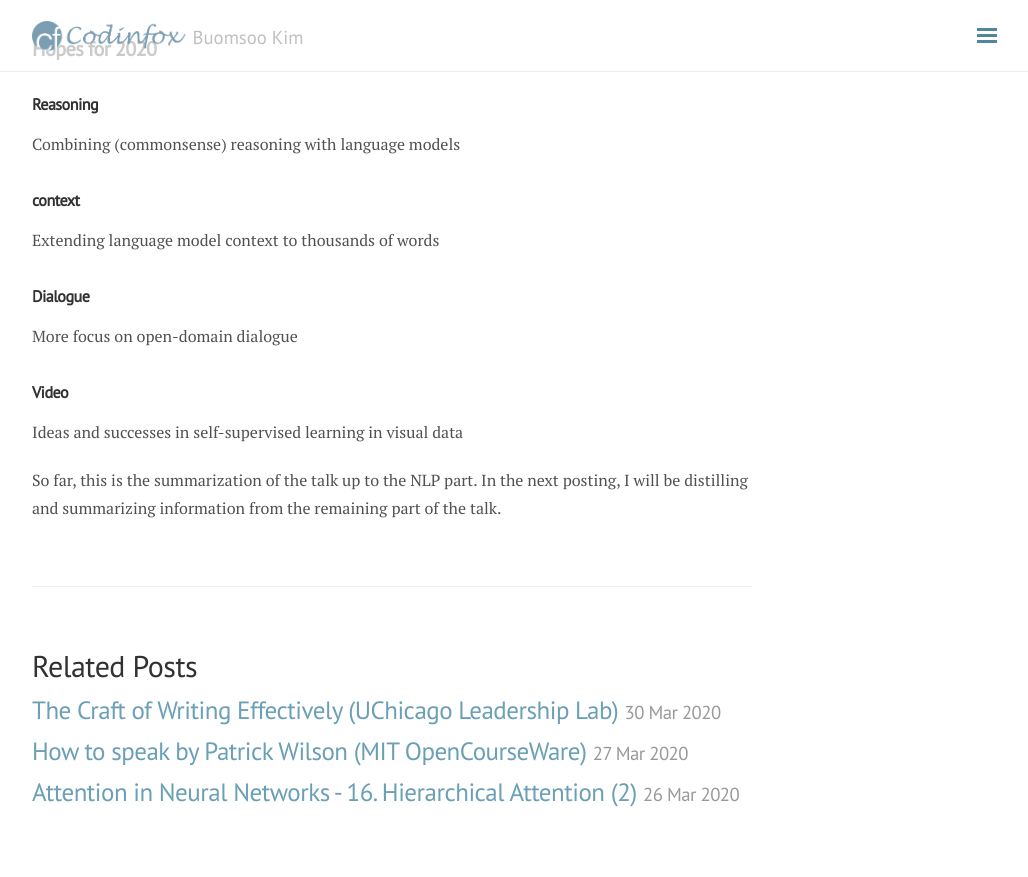
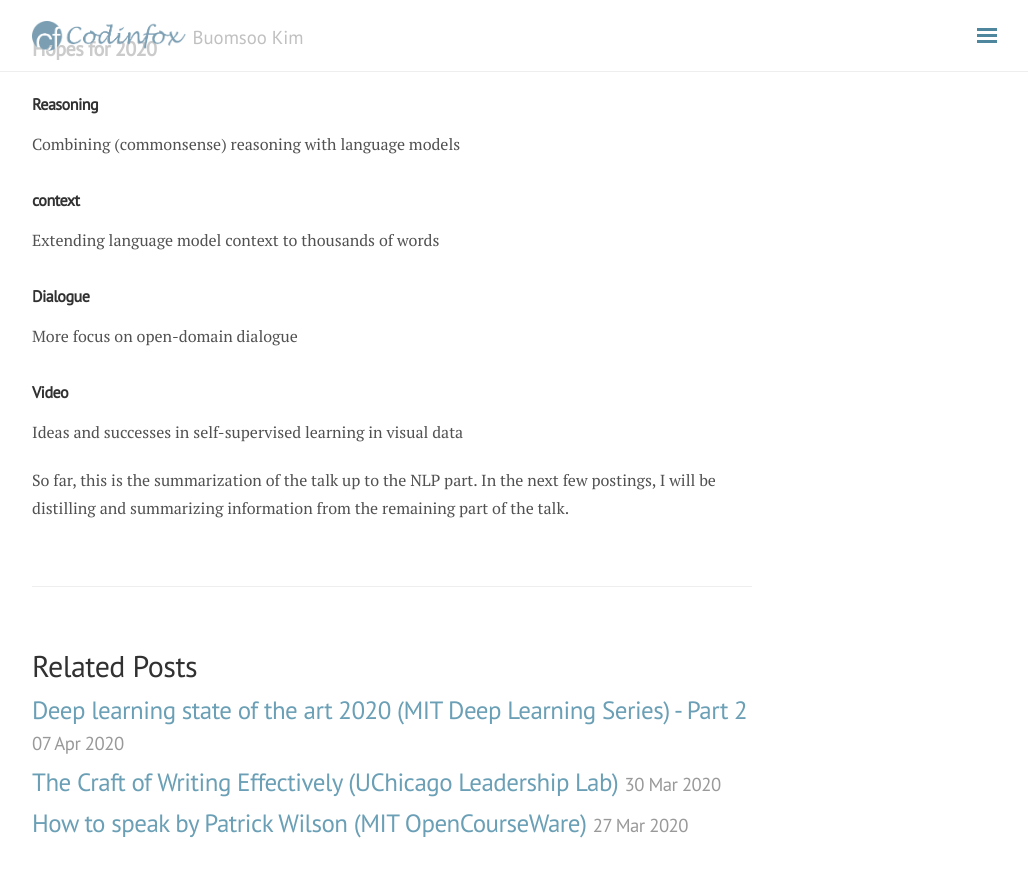
Before and after one commit to buomsoo-kim/buomsoo-kim.github.io, a Jekyll site: the page built from _posts/2020-04-02-deep-learning-sota-part-1.md.md, in a window 1280 px wide and 900 px high, scrolled down 8199 px. Shown: the top 877 px of the window, without its empty margins (248-1276 px from the left). Built offline with Jekyll 4.4.1, drawn with Linux system fonts in a browser that asks for light colours; nearby versions of some CDN libraries; comment, search, counter and statistics services are not loaded; some of the changed lines change nothing that is shown.

Commit message:
add files

```diff
--- a/_posts/2020-04-02-deep-learning-sota-part-1.md.md
+++ b/_posts/2020-04-02-deep-learning-sota-part-1.md.md
@@ -218,4 +218,4 @@
 Ideas and successes in self-supervised learning in visual data
 
 
-So far, this is the summarization of the talk up to the NLP part. In the next posting, I will be distilling and summarizing information from the remaining part of the talk.
+So far, this is the summarization of the talk up to the NLP part. In the next few postings, I will be distilling and summarizing information from the remaining part of the talk.
--- /dev/null
+++ b/_posts/2020-04-07-deep-learning-sota-part-2.md.md
@@ -0,0 +1,227 @@
+---
+layout: post
+title: Deep learning state of the art 2020 (MIT Deep Learning Series) - Part 2
+category: Learning
+tags: [deep learning, data science]
+---
+
+In [the previous posting](https://buomsoo-kim.github.io/learning/2020/04/02/deep-learning-sota-part-1.md/), we have reviewed Part 1 of [Deep learning state of the art 2020](https://youtu.be/0VH1Lim8gL8) talk by Lex Fridman. In this posting, let's review the remaining part of his talk, starting with reinforcement learning.
+
+- [YouTube Link](https://youtu.be/0VH1Lim8gL8) to the lecture video
+
+
+# Deep reinforcement learning and self-play
+
+## OpenAI & Dota2
+
+<p align = "center">
+<img src ="/data/images/2020-04-07/0.PNG" width = "600px" class = "center">
+</p>
+
+April 2019, OpenAI Five beats OG team, the 2018 world champion.
+
+- Trained 8 time longer compared to the 2018 version
+- Experienced about *45,000 yrs of self-play* over *10 realtime months*
+- 2019 version has a 99.9% win rate vs. 2018 version
+
+## DeepMind & Quake 3 Arena Capture the Flag
+
+Use self-play to solve the *multi-agent game* problem
+
+<p align = "center">
+<img src ="/data/images/2020-04-07/1.PNG" width = "500px" class = "center">
+</p>
+
+> "Billions of people inhabit the planet, each with their own individual goals and actions, but still capable of coming together through teams, organisations and societies in impressive displays of collective intelligence. This is a setting we call multi-agent learning: many individual agents must act independently, yet learn to interact and cooperate with other agetns. This is an immensely difficult problem - because with co-adapting agents the world is constantly changing."
+
+
+## DeepMind AlphaStar
+
+- Dec 2018, AlphaStar beats MaNa, one of the world's strongest professional players, 5-0
+- Oct 2019, AlphaStar reaches Grandmaster level playing the game under professionally prroved conditions (for humans)
+
+<p align = "center">
+<img src ="/data/images/2020-04-07/2.PNG" width = "500px" class = "center">
+</p>
+
+> "AlphaStar is an intriguing and unorthodox player - one with the reflexes and speed of the best pros but strategies and a style that are entirely its own. The way AlphaStar was trained, with agents competing aginst each other in a league, has resulted in gameplay that's unimaginably unusual; it really makes you question how much of StarCraft's diverse possibilities pro players have really explored." - Kelazhur, professional StarCraft 2 player
+
+## Pluribus - Texas Hold'em Poker
+
+Pluribus won in six-player no-limit Texas Hold'em Poker
+
+- Imperfect information
+- Multi-agent
+
+### Offline
+
+Self-play to generate coarse-grained "blueprint" strategy
+
+### Online
+
+Use search to improve blueprint strategy based on particular situation
+
+> "Its major strength is its ability to use mixed strategies. That's the same thing that humans try to do. It's a matter of execution for humans - to do this in a perfectly random way and to do so consistently. Most people just can't" - Darren Elias, professional Poker player
+
+## OpenAI Rubik's Cube Manipulation
+
+<p align = "center">
+<img src ="/data/images/2020-04-07/3.PNG" width = "500px" class = "center">
+</p>
+
+- Automatic Domain Randomization (ADR): generate progressively more difficult environment as the system learns (alternative for self-play)
+- "Emergent meta-learning": the capacity of the environment is unlimited, while the network is constrained
+
+## Hopes for 2020
+
+### Robotis
+
+Use of RL methods in manipulation and real-world interaction tasks
+
+### Human behavior
+
+Use of multi-agent self-play to explore naturally emerging social behaviors as a way to study equivalent multi-human systems
+
+### Games
+
+Use RL to assist human experts in discovering new strategies at games and other tasks in simulation
+
+
+# Science of Deep Learning
+
+## The Lottery Ticket Hypothesis
+
+- [Frankle and Carbin (2019)](https://arxiv.org/pdf/1803.03635.pdf)
+
+For every network, there is a subnetwork that can achieve a same level of accuracy after training. There exist architectures that are much more efficient!
+
+> "Based on these results, we articulate the *lottery ticket hypothesis*: dense, randomly-initialized, feed-forward networks contain subnetworks (*winning tickets*) that — when trained in isolation — reach test accuracy comparable to the original network in a similar number of iterations." - Frankle and Carbin (2019)
+
+<p align = "center">
+<img src ="/data/images/2020-04-07/4.PNG" width = "500px" class = "center">
+</p>
+
+## Disentanglaed Representations
+
+Unsupervised learning of disentagled representations without inductive biases is impossible. So inductive biases (assumptions) should be made explicit.
+
+> " Our results suggest that future work on disentanglement learning should be explicit about the role of inductive biases and (implicit) supervision, investigate concrete benefits of enforcing disentanglement of the learned representations, and consider a reproducible experimental setup covering several data sets." - Locatello et al. (2019)
+
+- [Locatello et al. (2019)](https://arxiv.org/pdf/1811.12359.pdf)
+
+## Deep Double Descent
+
+- [Nakkiran et al. (2019)](https://arxiv.org/pdf/1912.02292.pdf)
+
+<p align = "center">
+<img src ="/data/images/2020-04-07/5.PNG" width = "500px" class = "center">
+</p>
+
+> "We show that a variety of modern deep learning tasks exhibit a “double-descent” phenomenon where, as we increase model size, performance first gets *worse* and then gets better. Moreover, we show that double descent occurs not just as a function of model size, but also as a function of the number of training epochs. We unify the above phenomena by defining a new complexity measure we call"
+
+## Hopes for 2020
+
+### Fundamentals
+
+Exploring fundamentals of model selection, train dynamics, and representation characteristics with respect to architecture characteristics.
+
+### Graph neural networks
+
+Exploring use of graph neural networks for combinatorial optimization, recommender systems, etc.
+
+### Bayesian deep learning
+
+Exploring Bayesian neural networks for estimating uncertainty and online/incremental learning
+
+
+# Autonomous Vehicles and AI-assited driving
+
+## Waymo
+
+*Level-4* autonomous vehicles - machine is responsible
+
+- On-road: 20M miles
+- Simulation: 10B miles
+- Testing & validation: 20,000 classes of structured tests
+- Initiated testing without a safety driver
+
+## Tesla Autopilot
+
+*Level-2* autonomous vehicles - human is responsible
+
+- Over 900k vehicle deliveries
+- Currently about 2.2B estiamted Autopilot miles
+- Projected Autopilot miles of 4.1B by 2021
+
+<p align = "center">
+<img src ="/data/images/2020-04-07/6.PNG" width = "500px" class = "center">
+</p>
+
+## Active learning & multi-task learning
+
+<p align = "center">
+<img src ="/data/images/2020-04-07/7.PNG" width = "500px" class = "center">
+</p>
+
+<p align = "center">
+<img src ="/data/images/2020-04-07/8.PNG" width = "500px" class = "center">
+</p>
+
+- Collaborative Deep Learning (aka Software 2.0 Engineering)
+
+Role of *human experts* - train the neural network and identify edge cases that can maximize the improvement
+
+<p align = "center">
+<img src ="/data/images/2020-04-07/9.PNG" width = "500px" class = "center">
+</p>
+
+## Vision vs. Lidar (Level 2 vs. Level 4)
+
+### Level 2 - Vision sensors + DL
+
+1. Pros
+- Highest resolution information
+- Feasible to collect data at scale and learn
+- Roads are designed for human eyes
+- Cheap
+
+2. Cons
+- Needs a huge amount of data to be accurate
+- Less explainable
+- Driver must remain vigilant
+
+### Level 3 - Lidar + Maps
+
+1. Pros
+- Explainable, consistent
+- Accurate with less data
+
+2. Cons
+- Less amenable to ML
+- Expensive (for now)
+- Safety driver or teleoperation fallback
+
+## Hopes for 2020
+
+### Applied deep learning innovation
+
+Life-long learning, active learning, multi-task learning
+
+### Over-the-air updates
+
+More level 2 systems begin both data collection and over-the-air software updates
+
+### Public datasets of edge-cases
+
+More publicly available datasets of challenging cases
+
+### Simulators
+
+Improvement of publicly available simulators (CARLA, NVIDIA DRIVE Constellation, Voyage Deepdrive)
+
+### Less hype
+
+More balanced in-depth reporting (by journalists and companies) on successes and challenges of autonomous vehicle development.
+
+
+So far, we looked into deep reinforcement learning, science of deep learning, and autonomous driving parts of the talk. In the next posting, let's examine the remaining part of the talk.
```
Also changed, not shown: data/images/2020-04-07/0.PNG (added), data/images/2020-04-07/1.PNG (added), data/images/2020-04-07/2.PNG (added), data/images/2020-04-07/3.PNG (added), data/images/2020-04-07/4.PNG (added), data/images/2020-04-07/5.PNG (added), data/images/2020-04-07/6.PNG (added), data/images/2020-04-07/7.PNG (added), data/images/2020-04-07/8.PNG (added), data/images/2020-04-07/9.PNG (added).
